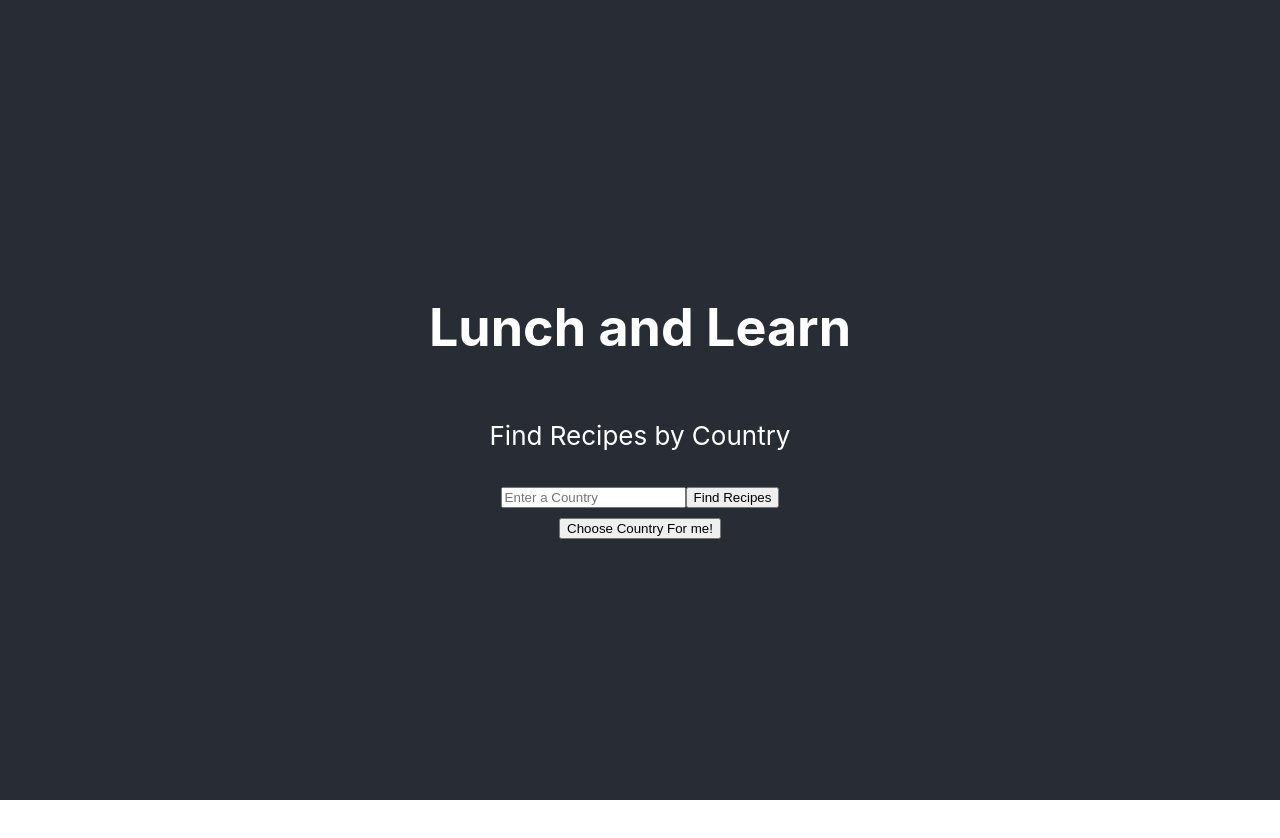
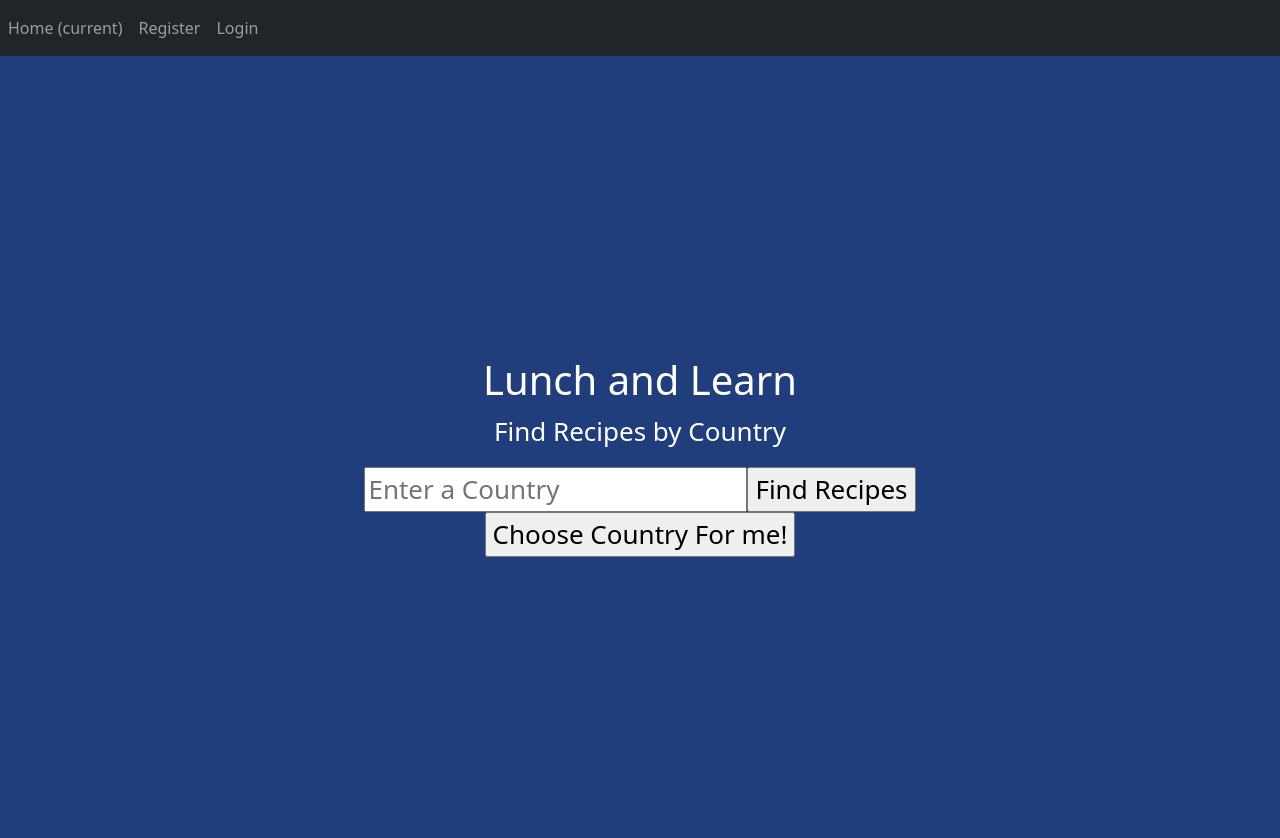
Before and after one commit to mullinsand/lunch-and-learn-FE, a React (Create React App) app: page / in a window 1280 px wide. Shown: the top 838 px of the page. Before the commit the page ends 800 px from the top, so only its background shows below. Built offline with nearby package versions, Linux system fonts and the light colour scheme.

Commit message:
rough navbar added

```diff
--- a/package.json
+++ b/package.json
@@ -6,7 +6,9 @@
     "@testing-library/jest-dom": "^5.16.5",
     "@testing-library/react": "^13.4.0",
     "@testing-library/user-event": "^13.5.0",
+    "bootstrap": "^5.1.3",
     "react": "^18.2.0",
+    "react-bootstrap": "^2.7.0",
     "react-dom": "^18.2.0",
     "react-scripts": "5.0.1",
     "web-vitals": "^2.1.4"
--- a/src/App.css
+++ b/src/App.css
@@ -14,7 +14,7 @@
 }
 
 .App-header {
-  background-color: #282c34;
+  background-color: #203d7c;
   min-height: 100vh;
   display: flex;
   flex-direction: column;
--- a/src/App.js
+++ b/src/App.js
@@ -1,6 +1,7 @@
 import './App.css';
 import React, { useState } from 'react';
 import CountrySearch from './CountrySearch';
+import Navbar from "./Navigation/Navbar.js";
 
 function App() {
   const [countryName, setCountryName] = useState("");
@@ -8,8 +9,8 @@ function App() {
 
 
   return (
-
     <div className="App">
+      <Navbar />
       <header className="App-header">
         <h1>Lunch and Learn</h1>
         <p>Find Recipes by Country</p>
--- /dev/null
+++ b/src/Navigation/Navbar.js
@@ -0,0 +1,69 @@
+import "bootstrap/dist/css/bootstrap.min.css";
+import React from "react";
+
+const Navbar = () => {
+  return (
+    <nav className="navbar navbar-expand-lg navbar-dark bg-dark" >
+      <button
+        className="navbar-toggler"
+        type="button"
+        data-toggle="collapse"
+        data-target="#navbarNavDropdown"
+        aria-controls="navbarNavDropdown"
+        aria-expanded="false"
+        aria-label="Toggle navigation"
+      >
+        <span className="navbar-toggler-icon"></span>
+      </button>
+
+
+      <div className="collapse navbar-collapse" id="navbarNavDropdown">
+        <ul className="navbar-nav">
+          <li className="nav-item active">
+            <a className="nav-link" href="#">
+              Home <span className="sr-only">(current)</span>
+            </a>
+          </li>
+          <li className="nav-item">
+            <a className="nav-link" href="#">
+              Register
+            </a>
+          </li>
+          <li className="nav-item">
+            <a className="nav-link" href="#">
+              Login
+            </a>
+          </li>
+          {/* <li className="nav-item dropdown">
+            <a
+              className="nav-link dropdown-toggle"
+              href="#"
+              id="navbarDropdownMenuLink"
+              data-toggle="dropdown"
+              aria-haspopup="true"
+              aria-expanded="false"
+            >
+              Dropdown link
+            </a>
+            <div
+              className="dropdown-menu"
+              aria-labelledby="navbarDropdownMenuLink"
+            >
+              <a className="dropdown-item" href="#">
+                Action
+              </a>
+              <a className="dropdown-item" href="#">
+                Another action
+              </a>
+              <a className="dropdown-item" href="#">
+                Something else here
+              </a>
+            </div>
+          </li> */}
+        </ul>
+      </div>
+    </nav>
+  );
+};
+
+export default Navbar;
```
Also changed, not shown: 1 other file (tests, documents, lock files or other folders).
